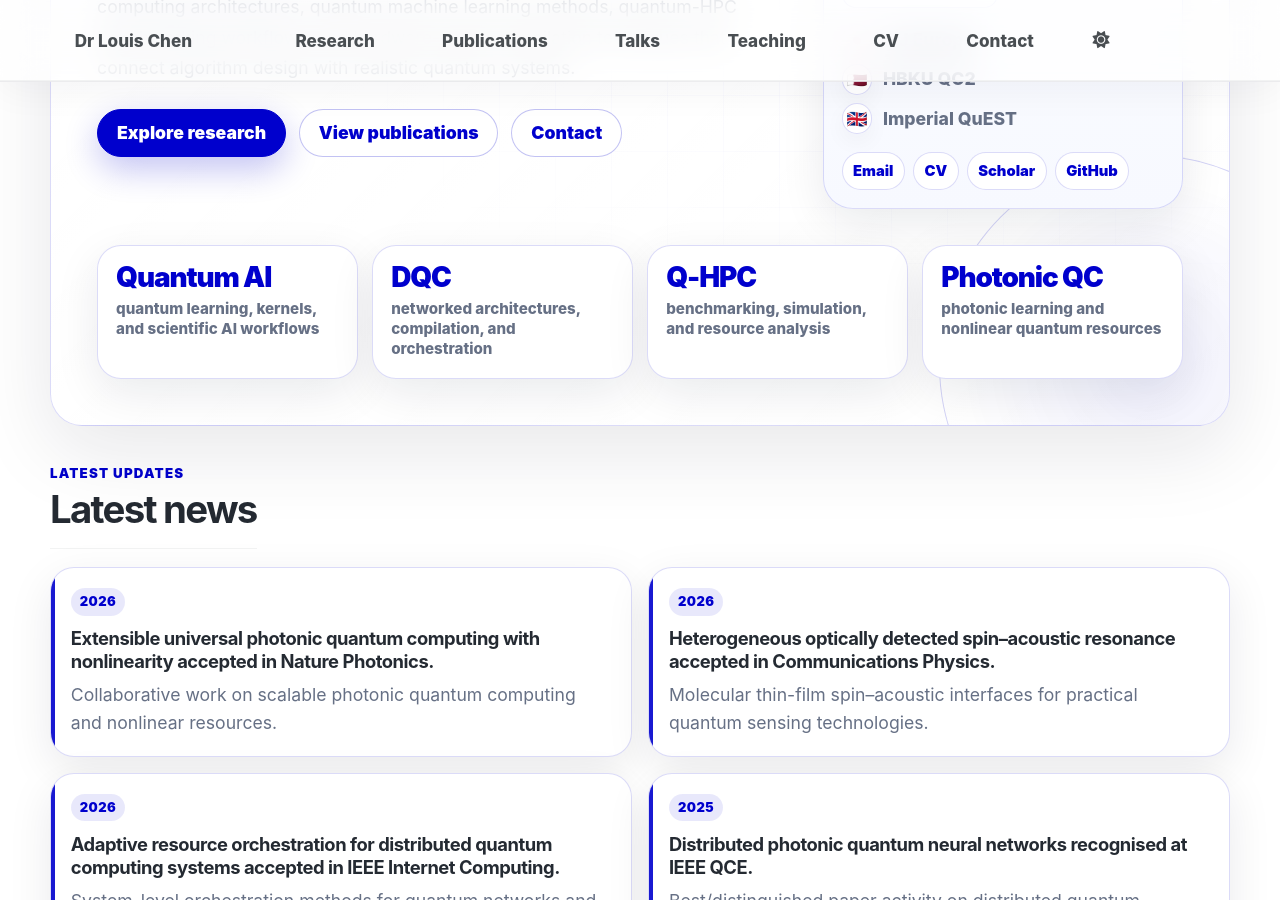
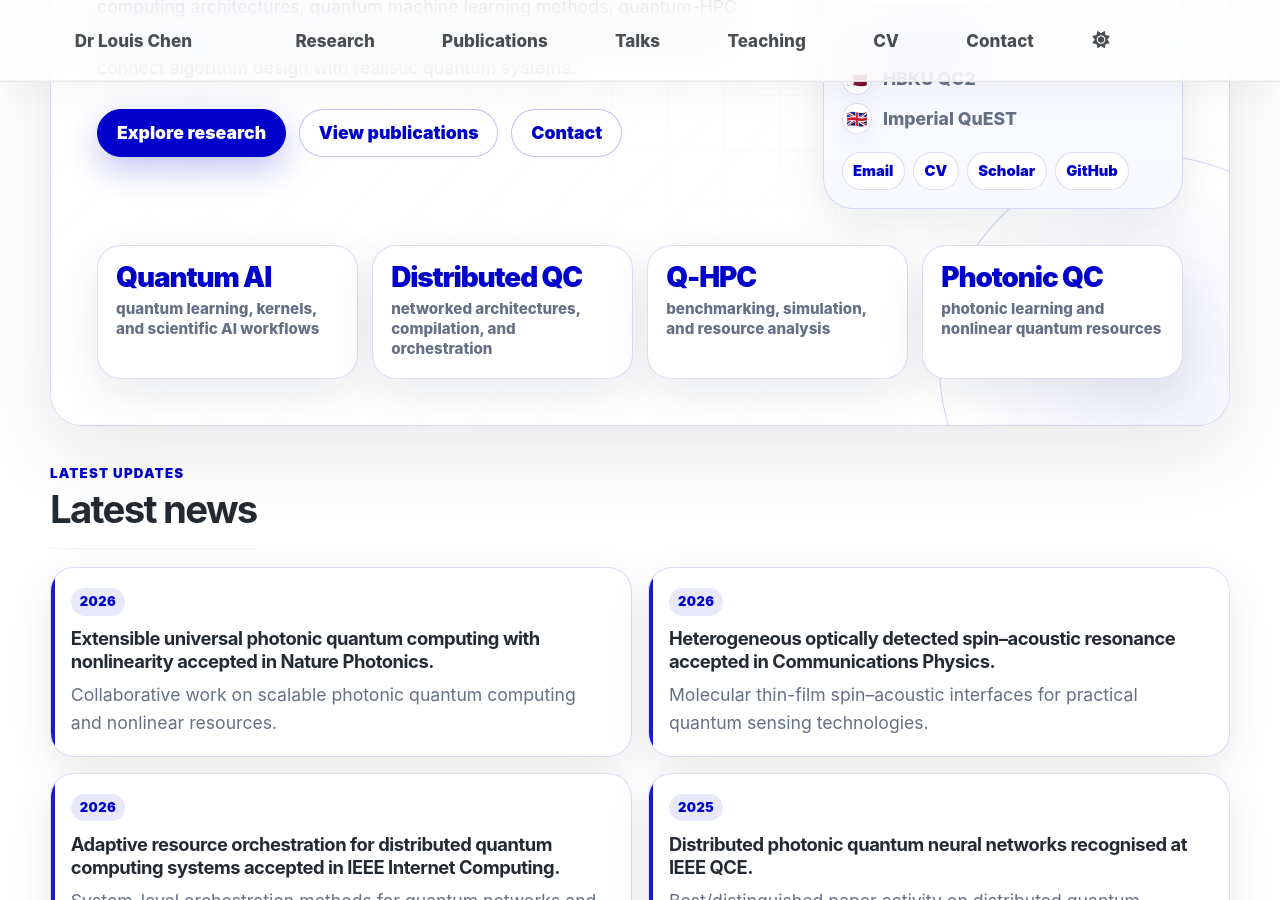
Before and after one commit to Louisanity/louisanity.github.io, a Jekyll site: the page built from _pages/about.md, in a window 1280 px wide and 900 px high, scrolled down 717 px. Built offline with Jekyll 4.4.1, drawn with Linux system fonts in a browser that asks for light colours.

Commit message:
Update about.md

```diff
--- a/_pages/about.md
+++ b/_pages/about.md
@@ -189,7 +189,7 @@
 
     <div class="lc-mini-grid" aria-label="Research summary">
       <div class="lc-mini-card"><span>Quantum AI</span><small>quantum learning, kernels, and scientific AI workflows</small></div>
-      <div class="lc-mini-card"><span>DQC</span><small>networked architectures, compilation, and orchestration</small></div>
+      <div class="lc-mini-card"><span>Distributed QC</span><small>networked architectures, compilation, and orchestration</small></div>
       <div class="lc-mini-card"><span>Q-HPC</span><small>benchmarking, simulation, and resource analysis</small></div>
       <div class="lc-mini-card"><span>Photonic QC</span><small>photonic learning and nonlinear quantum resources</small></div>
     </div>
```
